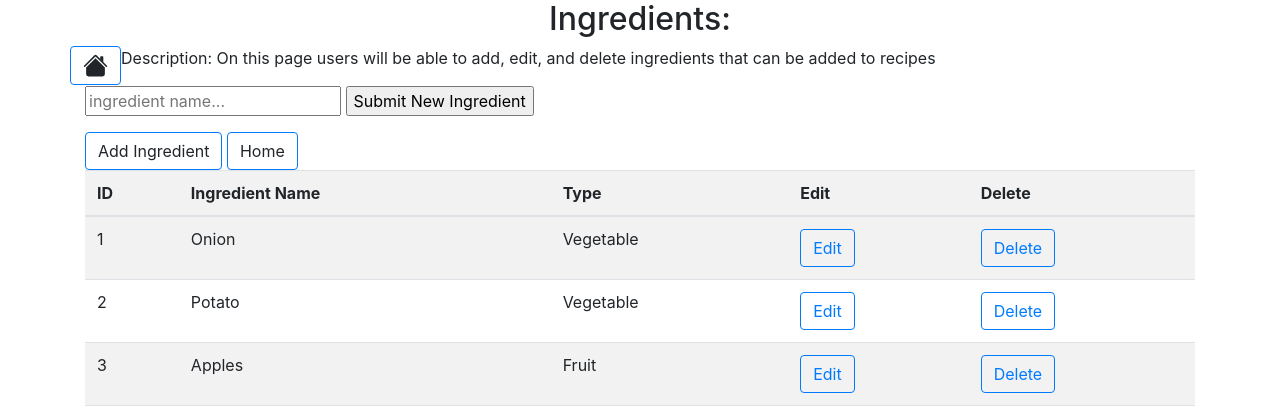
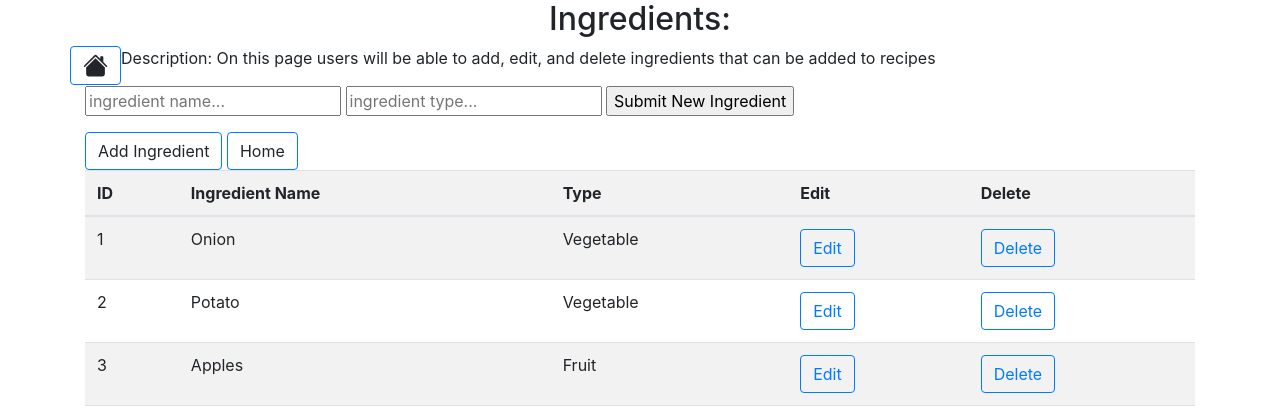
Before and after one commit to litzingj/CS340_Cookbooks, a Flask app: page /ingredient in a window 1280 px wide. Shown: the top 414 px of the page. Run offline with Flask 2, Linux system fonts and the light colour scheme; data comes from the database, SQL or seed files in the repository; data that the repository does not hold is empty; some libraries are stand-ins or nearby versions.

Commit message:
added type box

```diff
--- a/starter_website/templates/ingredient.html
+++ b/starter_website/templates/ingredient.html
@@ -29,6 +29,7 @@
             <div class="justify-content-left">
                 <form id="addperson" action="/ingredients" method="post">
                 <input type="text" name="ing_name" stype="width:140px" placeholder="ingredient name...">
+                <input type="text" name="type" stype="width:140px" placeholder="ingredient type...">
                 <input type="submit" value="Submit New Ingredient">
             </form>
                 <a role="button"  class="btn btn-outline-primary" id="addGenreButton" onclick="window.location = '/ingredient'">Add Ingredient</a>
```
